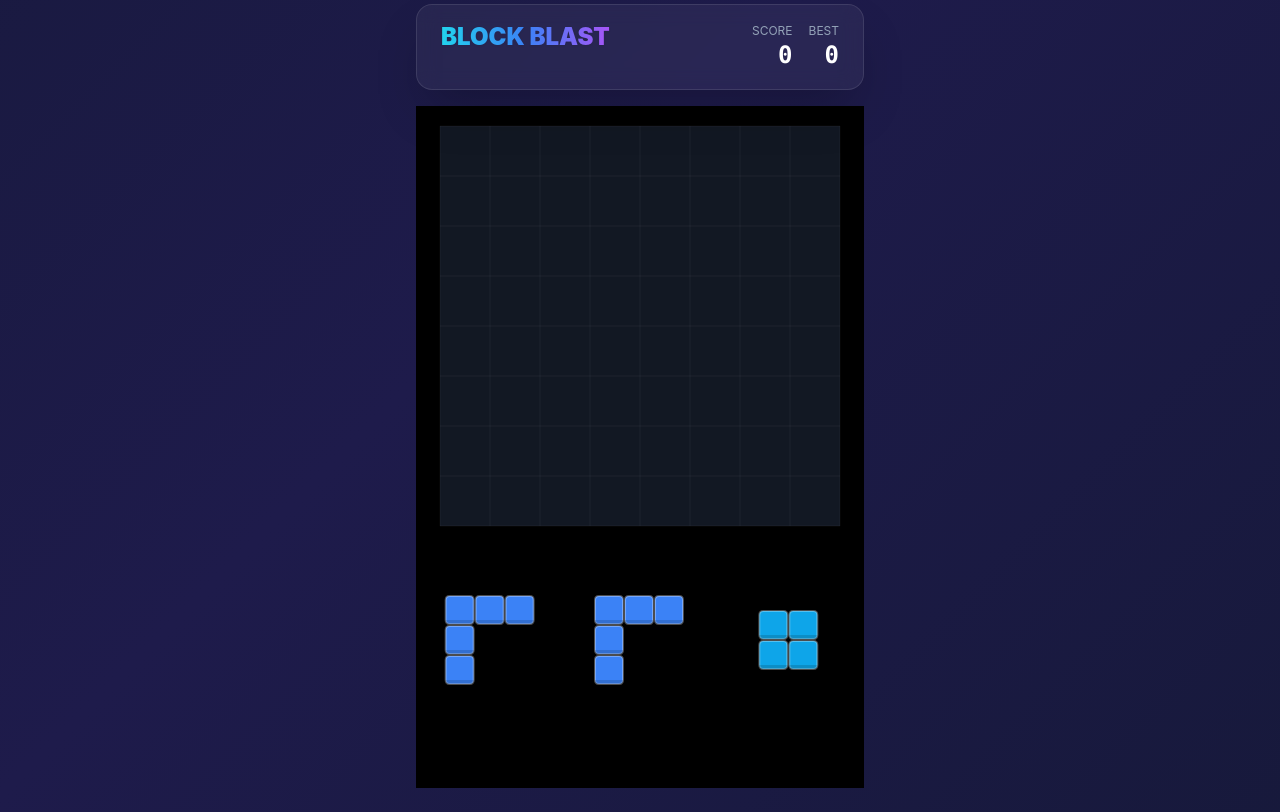
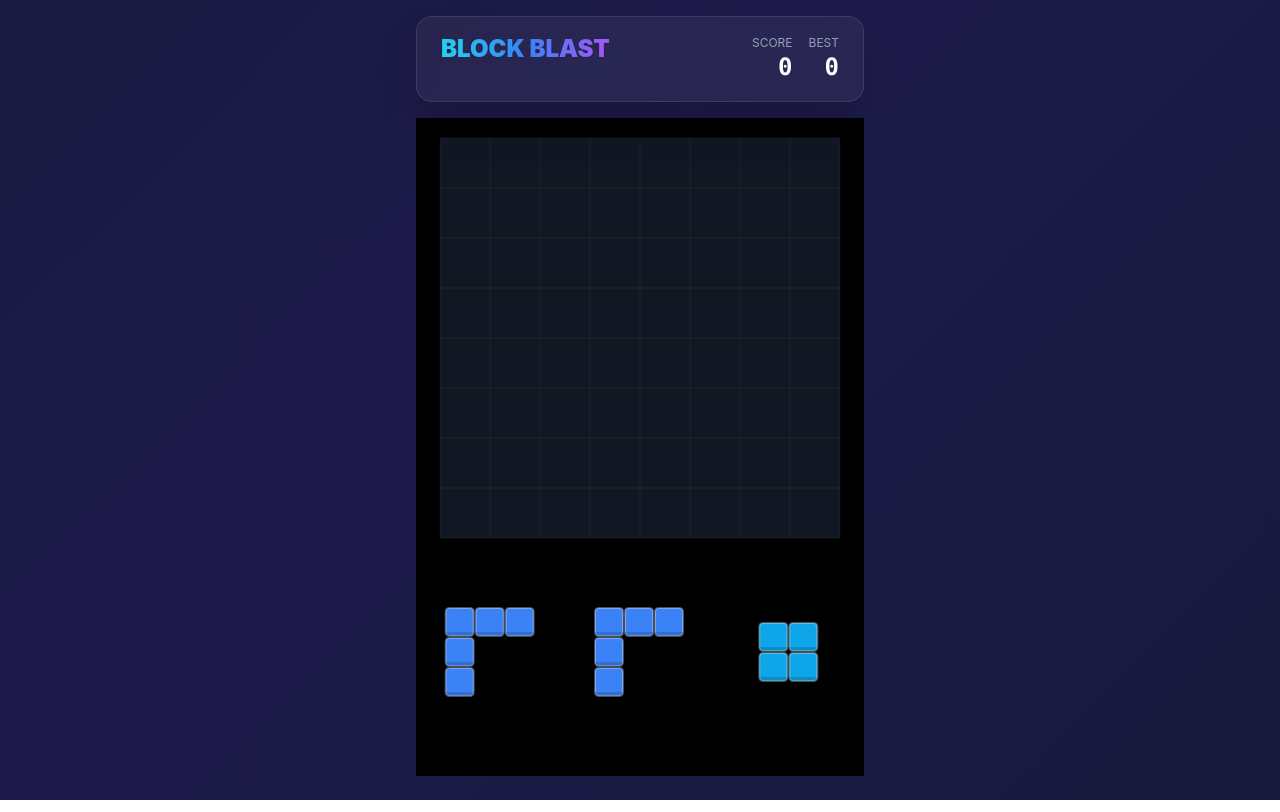
Before and after one commit to 223045-ops/A-, a plain HTML site: page index.html in a window 1280 px wide. Drawn offline with nearby package versions, Linux system fonts and the light colour scheme.

Commit message:
リサイズ時の描画重複とキャンバスの高さ増加を修正

```diff
--- a/index.html
+++ b/index.html
@@ -66,7 +66,7 @@
     </div>
 
     <!-- ゲームエリア -->
-    <div class="relative w-full max-w-md flex-1 flex flex-col items-center justify-start pb-6">
+    <div class="relative w-full max-w-md flex-1 min-h-0 flex flex-col items-center justify-start pb-6">
         <canvas id="gameCanvas"></canvas>
 
         <!-- ゲームオーバー画面 -->
@@ -187,9 +187,8 @@ function initBoard() {
 }
 
 function resize() {
-    const parent = canvas.parentElement;
-    canvas.width = parent.clientWidth;
-    canvas.height = parent.clientHeight;
+    canvas.width = canvas.clientWidth;
+    canvas.height = canvas.clientHeight;
 
     // グリッドサイズの計算 (画面幅の90%程度、ただし最大値あり)
     const maxGridWidth = Math.min(canvas.width * 0.9, 400);
@@ -201,7 +200,6 @@ function resize() {
 
     DOCK_Y = GRID_Y + gridWidth + 40; // グリッドの下にドックを配置
 
-    draw();
 }
 
 window.addEventListener('resize', resize);
@@ -727,7 +725,7 @@ restartBtn.addEventListener('click', () => {
 
 // --- 初期起動 ---
 initBoard();
-resize(); // draw() は内部で呼ばれる
+resize();
 generateDockShapes();
 requestAnimationFrame(draw);
 
```
